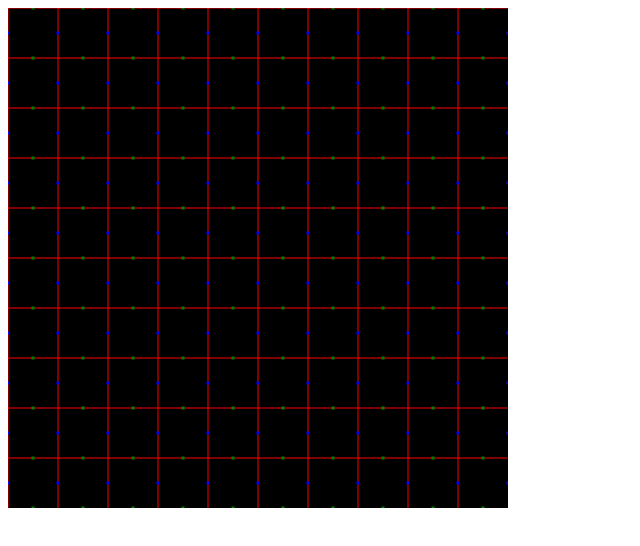
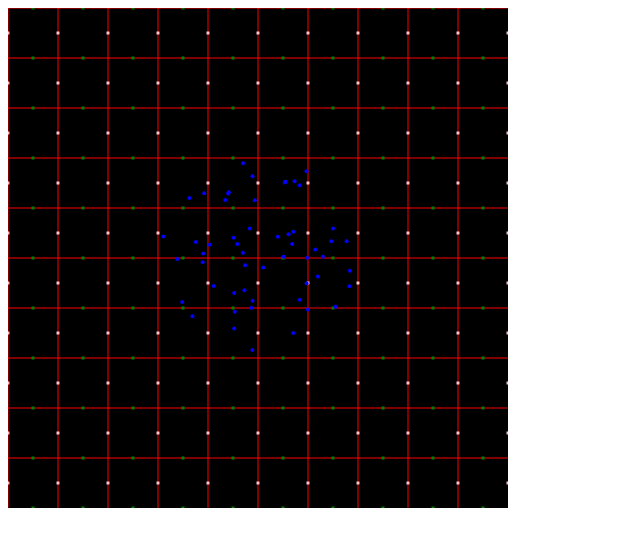
Before and after one commit to AndreLuiz123/FluidSimulationFlip, a plain HTML site: page index.html in a window 1280 px wide. Shown: the whole page, without its empty margins (0-640 px from the left). Drawn offline with Linux system fonts and the light colour scheme.

Commit message:
Cria função geradora de partículas

```diff
--- a/MacGrid.js
+++ b/MacGrid.js
@@ -44,7 +44,7 @@ class MacGrid{
         for(var i=0; i<this.u.length; i++)
         for(var j=0; j<this.u[i].length; j++)
         {
-            ctx.fillStyle = "blue";
+            ctx.fillStyle = "pink";
             ctx.fillRect(i*this.dx-1.5,j*this.dx-1.5+this.dx/2,3,3);
         }
 
@@ -75,7 +75,38 @@ class MacGrid{
 
         this.desenharVelocidades(ctx);
 
+        for(var i=0; i<this.particulas.length; i++)
+            this.particulas[i].desenhar(ctx);
+
     }
 
+    createParticles(x,y,r){
+        var newParticleX = 0;
+        var newParticleY = 0;
+
+        for(var i=0; i<this.colunas; i++)
+        for(var j=0; j<this.linhas; j++)
+        {
+            for(var c=0; c<4; c++)
+            {
+
+                newParticleX =  this.dx*i + (Math.random()*(2 + 1) - 1)*this.dx*0.5;
+                newParticleY =  this.dx*j + (Math.random()*(2 + 1) - 1)*this.dx*0.5;
+                console.log(newParticleX+", "+newParticleY+", "+i*this.dx+", "+j*this.dx)
+
+                if(Math.sqrt((newParticleX - x)*(newParticleX - x) + (newParticleY - y)*(newParticleY - y)) <= r)
+                {
+                    var novaParticula = new Particle(newParticleX, newParticleY);
+                    this.particulas.push(novaParticula);
+                }
+            }
+
+        }
+
+
+
+
+
+    }
 
 }
--- a/Particle.js
+++ b/Particle.js
@@ -0,0 +1,23 @@
+class Particle{
+
+    constructor(x,y){
+        this.x = x;
+        this.y = y;
+
+        this.vx = 0;
+        this.vy = 0;
+    }
+
+    desenhar(ctx){
+
+        ctx.fillStyle = "blue";
+        ctx.beginPath();
+        ctx.arc(this.x, this.y, 2, 0, 2 * Math.PI);
+        ctx.fill();
+
+    }
+
+
+
+
+}
--- a/index.html
+++ b/index.html
@@ -4,6 +4,7 @@
     <meta charset="UTF-8">
     <meta name="viewport" content="width=device-width, initial-scale=1.0">
     <script src="MacGrid.js"></script>
+    <script src="Particle.js"></script>
     <title>Document</title>
 </head>
 <body>
@@ -21,6 +22,8 @@
 
     var mac = new MacGrid(10, 0.1);
 
+
+    mac.createParticles(250,250,100);
 
     function passo(t)//Main loop
     {
```
